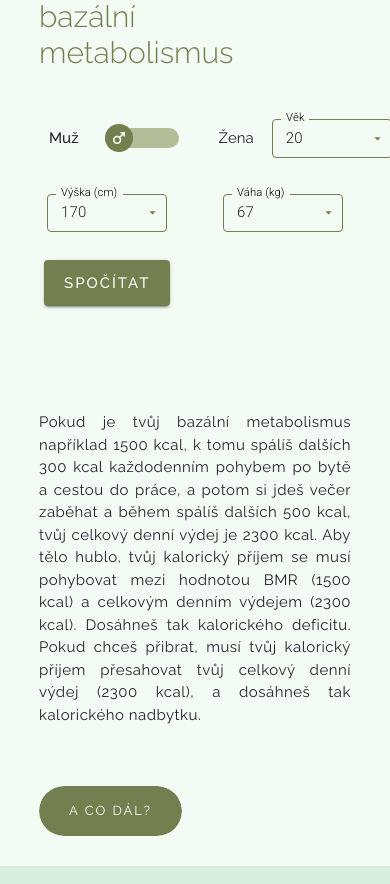
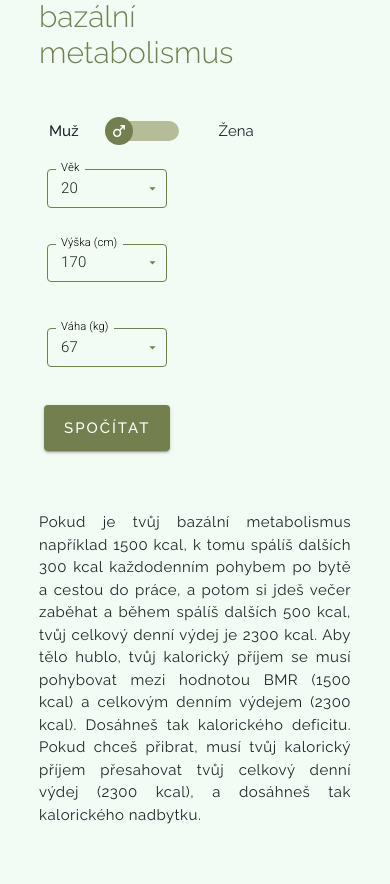
Before and after one commit to terichudejova/kaloricka-kalkulacka, a React (Vite) app: page / in a window 390 px wide. Shown: the part 1971-2855 px from the top of the page. Built offline with nearby package versions, Linux system fonts and the light colour scheme.

Commit message:
modify calculator at smaller width sizes

```diff
--- a/src/Calculator.css
+++ b/src/Calculator.css
@@ -62,16 +62,35 @@ button {
 
 
 
-
 @media only screen and (max-width: 1480px) {
-      .calculator-container {
-          padding: 0;
-          width: 85%;
-      }
+  .calculator-container {
+    padding: 0;
+    width: 85%;
+  }
 }
 
 @media only screen and (max-width: 1100px) {
   .calculator-container {
-      width: 100%;
+    width: 100%;
   }
 }
+
+@media only screen and (max-width: 500px) {
+  .first-row, .second-row, .third-row {
+    flex-direction: column;
+    justify-content: start;
+    align-items: start;
+  }
+
+  .gender {
+    margin-bottom: var(--space-xs);
+  }
+
+  .height {
+    margin-bottom: var(--space-s);
+  }
+
+  .calculate {
+    margin-top: var(--space-xs);
+  }
+}
--- a/src/index.css
+++ b/src/index.css
@@ -646,6 +646,10 @@ h1:hover {
         width: 70%;
     }
 
+    .calculator-container {
+        width: 100%;
+    }
+
     /* THIRD SECTION */
     .thirdSection {
         height: auto;
@@ -778,3 +782,11 @@ h1:hover {
         font-size: var(--size-xs);
     }
 }
+
+
+
+@media only screen and (max-width: 500px) {
+    .kalkulacka {
+        height: 40rem;
+    }
+}
```
